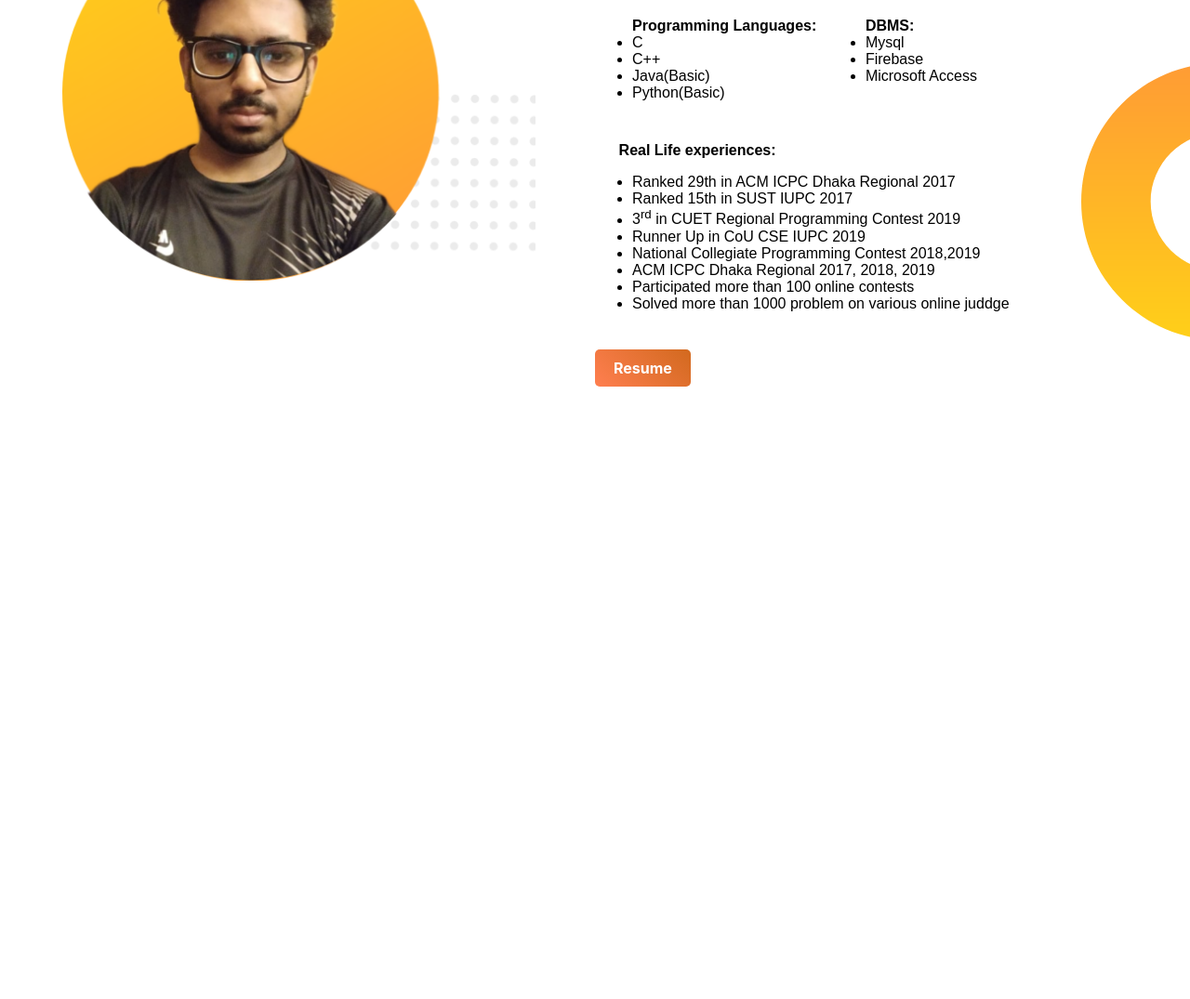
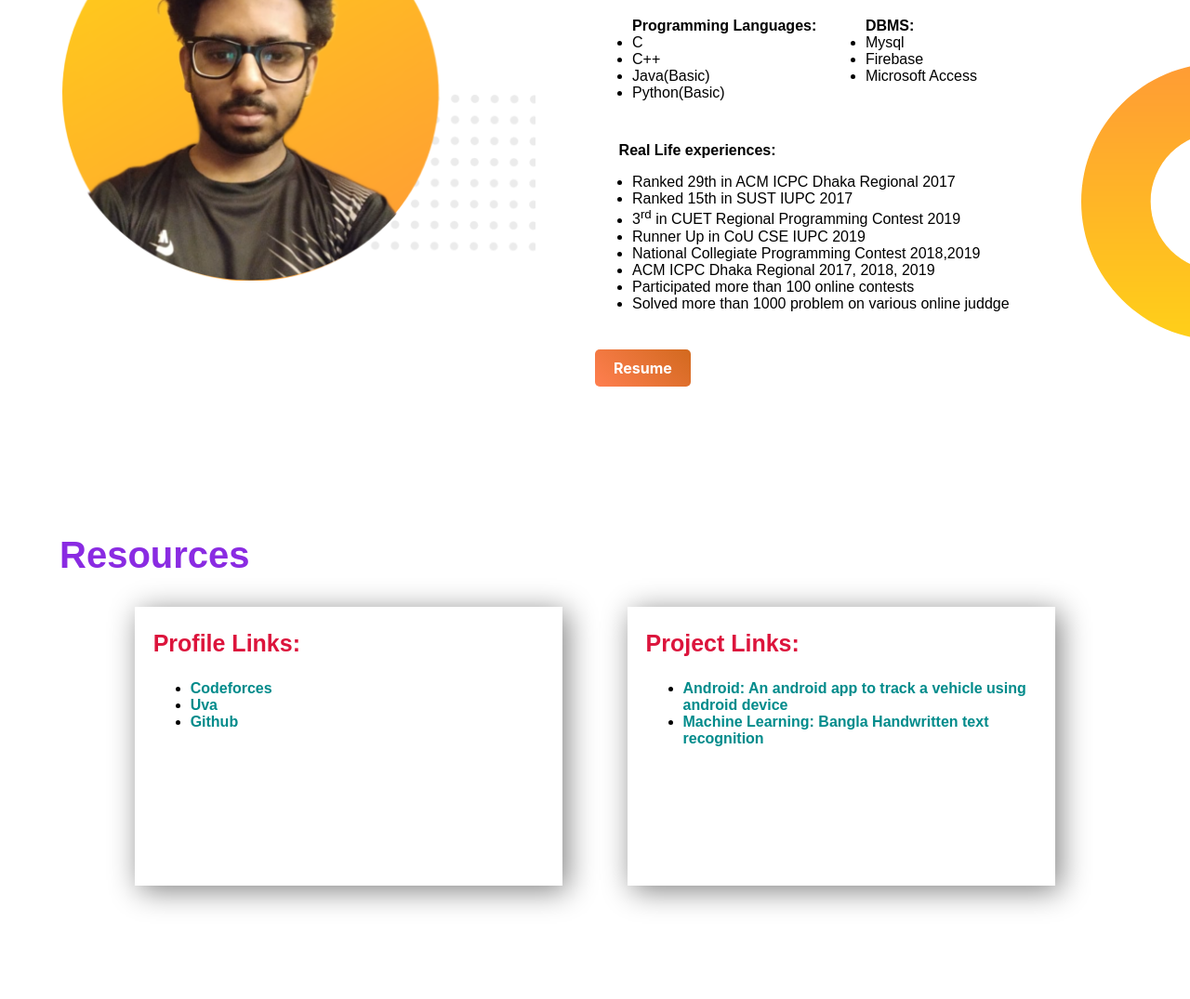
Before and after one commit to yasirnabil534/Personal-portfolio, a plain HTML site: page index.html in a window 1280 px wide. Shown: the part 658-1733 px from the top of the page at 93% size. Before the commit the page ends 1200 px from the top, so only its background shows below. Drawn offline with Linux system fonts and the light colour scheme.

Commit message:
Adding box shadow

```diff
--- a/index.html
+++ b/index.html
@@ -65,5 +65,29 @@
             </div>
         </div>
     </section>
+    <section class = "bottom-banner">
+        <div class = "resources">
+            <h2>Resources</h2>
+            <div class = "left-box">
+                <div class = "box-content">
+                    <h3>Profile Links:</h3>
+                    <ul>
+                        <li><a target="_blank" href="http://codeforces.com/profile/shikimaru">Codeforces</a></li>
+                        <li><a target="_blank" href="https://uhunt.onlinejudge.org/id/763146">Uva</a></li>
+                        <li><a target="_blank" href="https://github.com/yasirnabil534">Github</a></li>
+                    </ul>
+                </div>
+            </div>
+            <div class="right-box">
+                <div class = "box-content">
+                    <h3>Project Links:</h3>
+                    <ul>
+                        <li><a href="https://github.com/yasirnabil534/Android-Project-">Android: An android app to track a vehicle using android device</a></li>
+                        <li><a href="https://github.com/yasirnabil534/ML-Image-Processing-Project">Machine Learning: Bangla Handwritten text recognition</a></li>
+                    </ul>
+                </div>
+            </div>
+        </div>
+    </section>
 </body>
 </html>
--- a/style.css
+++ b/style.css
@@ -89,3 +89,43 @@ ul{
     float: left;
     height: 150px;
 }
+.bottom-banner{
+    /* border: 1px solid red; */
+    height: 500px;
+}
+.left-box{
+    width: 40%;
+    /* border: 1px solid black; */
+    float: left;
+    height: 300px;
+    margin-left: 7%;
+    box-shadow: 5px 5px 30px gray;
+}
+.right-box{
+    width: 40%;
+    /* border: 1px solid blueviolet; */
+    float: left;
+    height: 300px;
+    margin-left: 6%;
+    margin-right: 6%;
+    box-shadow: 5px 5px 30px gray;
+}
+.resources{
+    margin-left: 5%;
+    margin-right: 5%;
+}
+.resources h2{
+    color: blueviolet;
+}
+.resources h3{
+    color: crimson;
+}
+.resources a{
+    text-decoration: none;
+    color: darkcyan;
+    font-weight: bolder;
+}
+.box-content{
+    padding-left: 20px;
+    padding-right: 20px;
+}
```
